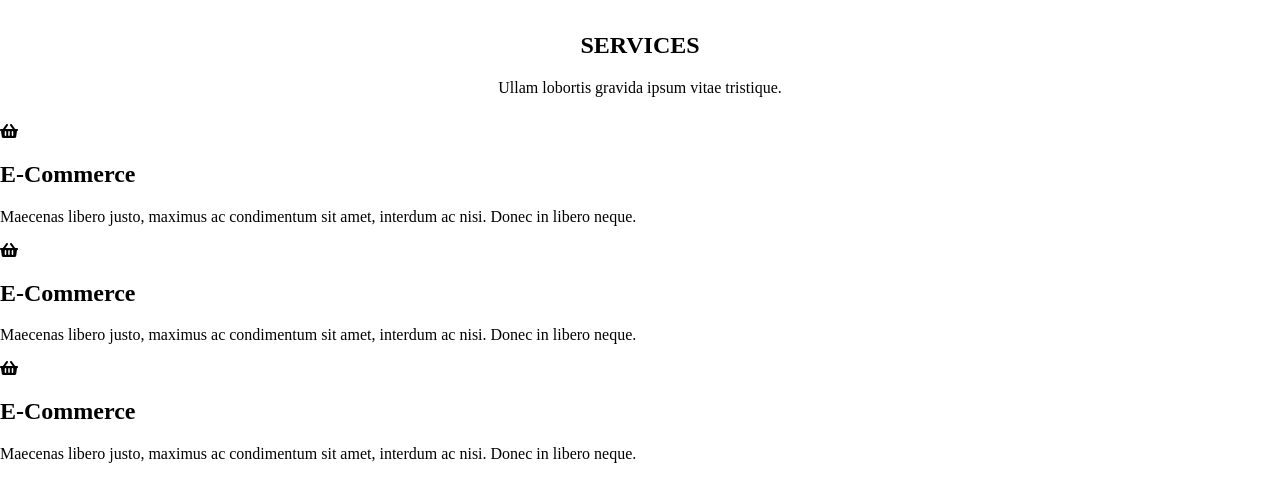
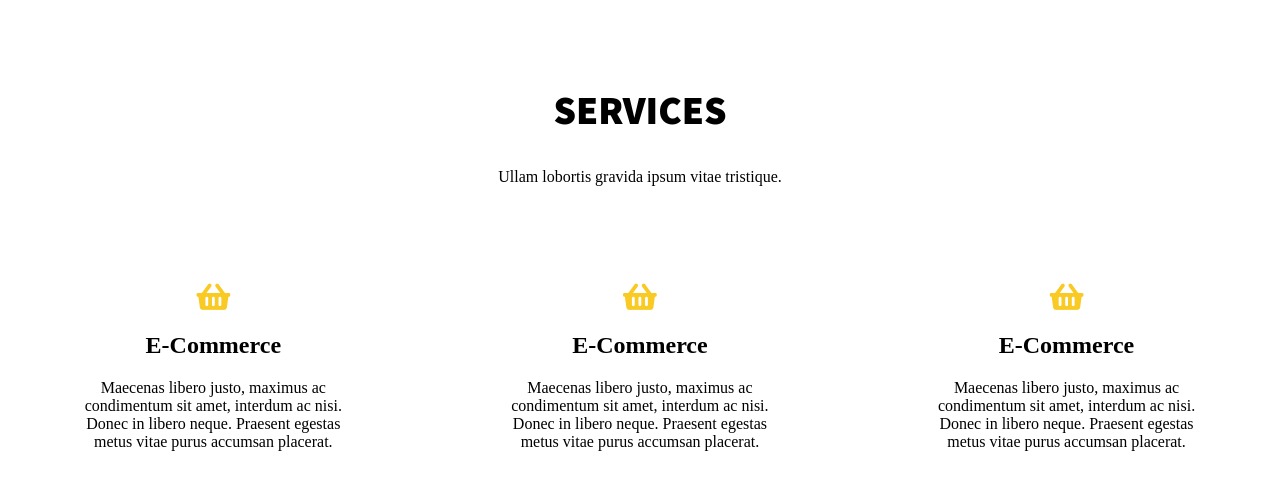
Before and after one commit to AnGroCodes/project-task, a website: page index.html in a window 1280 px wide. Shown: the part 962-1441 px from the top of the page. Drawn offline with Linux system fonts and the light colour scheme; a web font is replaced by a local one.

Commit message:
Add and style services

```diff
--- a/index.html
+++ b/index.html
@@ -38,24 +38,26 @@
             <p>Ullam lobortis gravida ipsum vitae tristique.</p>
             </div>
             <div class="service-box">
-                <div class="service-right">
-                    <i class="fas fa-shopping-basket"></i>
+                <div class="service-tile">
+                    <div class="service-icon">
+                        <i class="fas fa-shopping-basket"></i>
+                    </div>
                     <h2 class="service-title">E-Commerce</h2>
-                    <p>Maecenas libero justo, maximus ac condimentum sit amet, interdum ac nisi. Donec in libero neque.</p>
+                    <p>Maecenas libero justo, maximus ac condimentum sit amet, interdum ac nisi. Donec in libero neque. Praesent egestas metus vitae purus accumsan placerat.</p>
                 </div>
             </div>
             <div class="service-box">
-                <div class="service-right">
+                <div class="service-tile">
                     <i class="fas fa-shopping-basket"></i>
                     <h2 class="service-title">E-Commerce</h2>
-                    <p>Maecenas libero justo, maximus ac condimentum sit amet, interdum ac nisi. Donec in libero neque.</p>
+                    <p>Maecenas libero justo, maximus ac condimentum sit amet, interdum ac nisi. Donec in libero neque. Praesent egestas metus vitae purus accumsan placerat.</p>
                 </div>
             </div>
             <div class="service-box">
-                <div class="service-right">
+                <div class="service-tile">
                     <i class="fas fa-shopping-basket"></i>
                     <h2 class="service-title">E-Commerce</h2>
-                    <p>Maecenas libero justo, maximus ac condimentum sit amet, interdum ac nisi. Donec in libero neque.</p>
+                    <p>Maecenas libero justo, maximus ac condimentum sit amet, interdum ac nisi. Donec in libero neque. Praesent egestas metus vitae purus accumsan placerat.</p>
                 </div>
             </div>
         </section>
--- a/sass/style.scss
+++ b/sass/style.scss
@@ -1,3 +1,10 @@
+/*Global*/
+
+.section-title {
+    font-size: 40px;
+    font-family: 'Source Sans Pro', sans-serif;
+}
+
 body {
     margin: 0;
     padding: 0;
@@ -70,7 +77,18 @@ a {
     font-family: 'Source Sans Pro', sans-serif, 900;
 }
 .main-title {
+    margin: 20px;
+    text-align: center;
+    padding: 30px 0 60px 0;
+}
+.service-box {
+    float: left;
+    width: 33.33%;
+    text-align: center;
     margin: auto;
-    text-align: center;
-    padding: 10px;
+    padding: 0 70px;
+
+}.service-tile i {
+    color:  #f9ca24;
+    font-size: 30px;
 }
```
Also changed, not shown: css/style.css, 1 other file.
